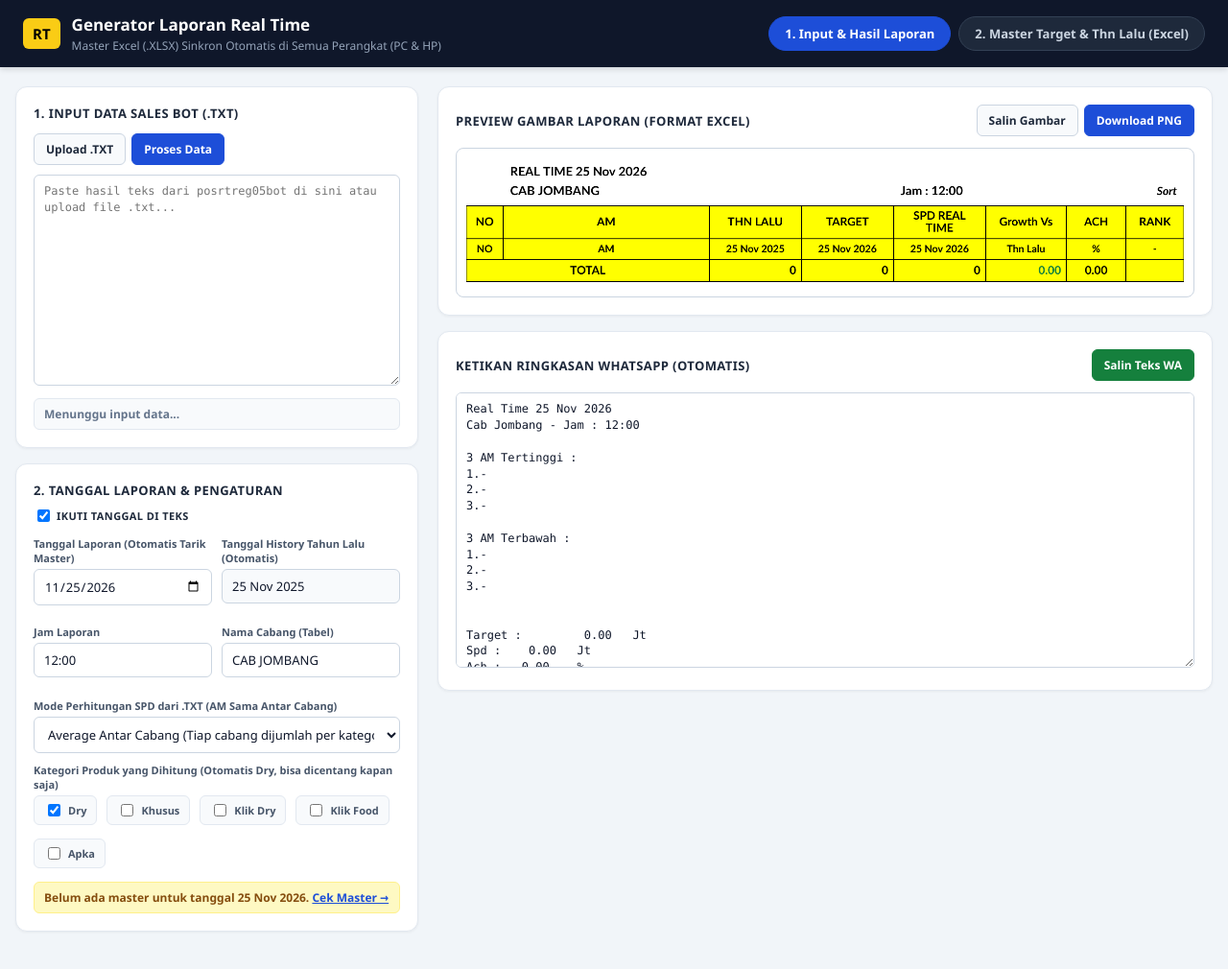
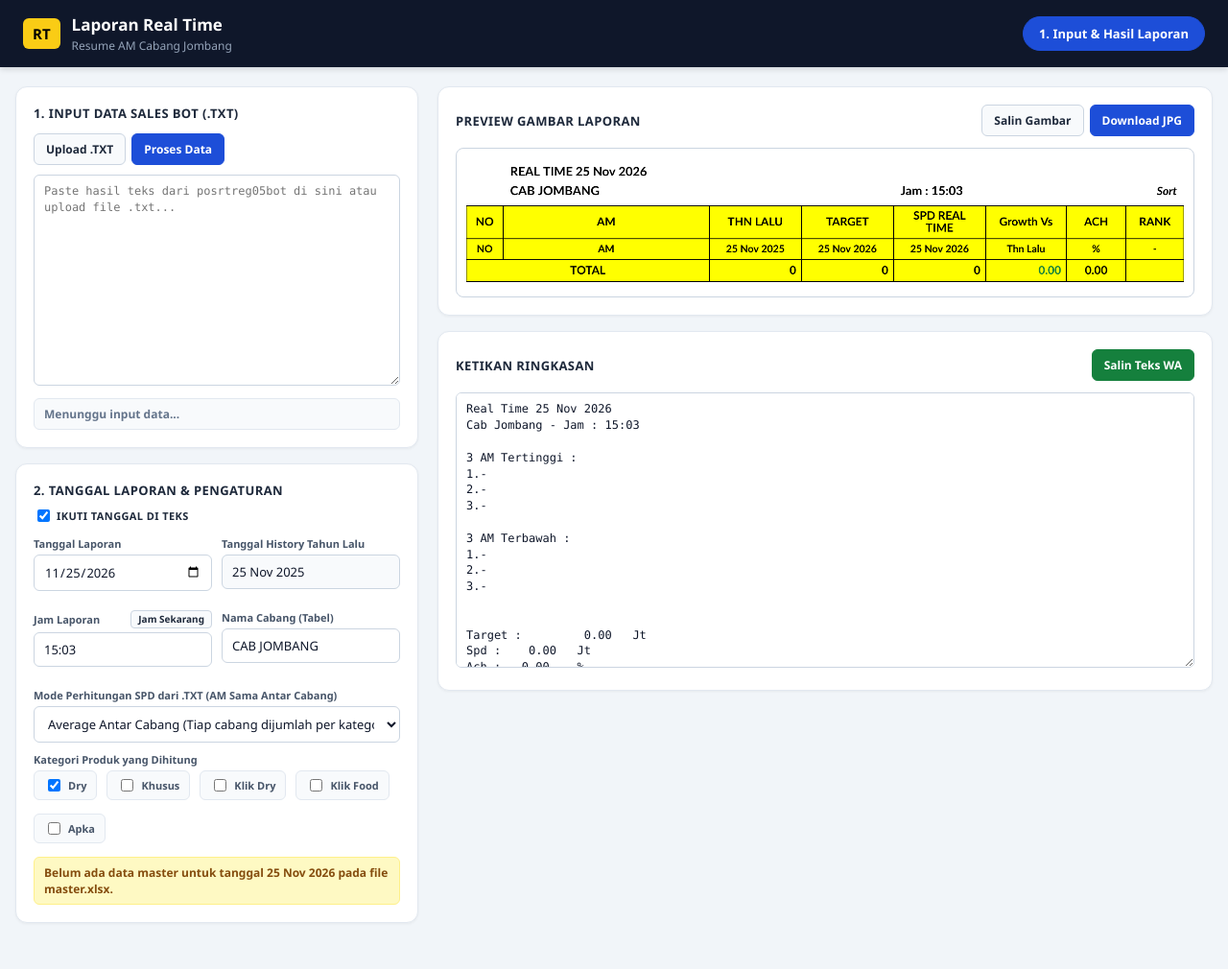
Before and after one commit to simulasijbg2/REAL-TIME-JBG, a plain HTML site: page index.html in a window 1280 px wide. Shown: the whole page at 96% size. Drawn offline with Linux system fonts and the light colour scheme; no server answers.

Commit message:
Update index.html

```diff
--- a/index.html
+++ b/index.html
@@ -3,7 +3,7 @@
 <head>
   <meta charset="UTF-8" />
   <meta name="viewport" content="width=device-width, initial-scale=1.0" />
-  <title>Generator Laporan Real Time - Cabang Jombang</title>
+  <title>Laporan Real Time - Cabang Jombang</title>
   <!-- Library SheetJS untuk membaca & membuat file Excel (.xlsx / .xls) -->
   <script src="https://cdn.sheetjs.com/xlsx-0.20.3/package/dist/xlsx.full.min.js"></script>
   <style>
@@ -64,6 +64,9 @@
       color: #fff;
       border-color: var(--primary);
     }
+
+    /* Sembunyikan tombol / tab Master Target & Thn Lalu */
+    .hidden-master-tab { display: none !important; }
 
     /* Container & Layout */
     .container { max-width: 1400px; margin: 20px auto; padding: 0 16px 40px; }
@@ -125,6 +128,12 @@
     .btn-success:hover { background: #166534; }
     .btn-danger { background: #fee2e2; color: var(--danger); border-color: #fecaca; }
     .btn-danger:hover { background: #fecaca; }
+    .btn-mini {
+      padding: 2px 7px;
+      font-size: 10px;
+      border-radius: 4px;
+      line-height: 1.3;
+    }
 
     /* Sembunyikan tombol upload master target & history */
     .hidden-upload-master { display: none !important; }
@@ -176,6 +185,13 @@
       margin-bottom: 12px;
     }
     .form-group { margin-bottom: 10px; }
+    .label-row {
+      display: flex;
+      align-items: center;
+      justify-content: space-between;
+      gap: 6px;
+      margin-bottom: 4px;
+    }
     .form-group label {
       display: block;
       font-size: 11px;
@@ -183,6 +199,7 @@
       color: #475569;
       margin-bottom: 4px;
     }
+    .label-row label { margin-bottom: 0; }
 
     .checkbox-list {
       display: flex;
@@ -284,13 +301,13 @@
     <div class="brand">
       <div class="badge-rt">RT</div>
       <div>
-        <h1>Generator Laporan Real Time</h1>
-        <p>Master Excel (.XLSX) Sinkron Otomatis di Semua Perangkat (PC &amp; HP)</p>
+        <h1>Laporan Real Time</h1>
+        <p>Resume AM Cabang Jombang</p>
       </div>
     </div>
     <nav class="nav-tabs">
       <button class="tab-btn active" onclick="switchTab('tab-laporan', this)">1. Input &amp; Hasil Laporan</button>
-      <button class="tab-btn" onclick="switchTab('tab-master', this)">2. Master Target &amp; Thn Lalu (Excel)</button>
+      <button class="tab-btn hidden-master-tab" onclick="switchTab('tab-master', this)">2. Master Target</button>
     </nav>
   </header>
 
@@ -325,16 +342,19 @@
             </div>
             <div class="form-grid">
               <div class="form-group">
-                <label>Tanggal Laporan (Otomatis Tarik Master)</label>
+                <label>Tanggal Laporan</label>
                 <input type="date" id="reportDate" onchange="onReportDateChange()" oninput="onReportDateChange()" />
               </div>
               <div class="form-group">
-                <label>Tanggal History Tahun Lalu (Otomatis)</label>
+                <label>Tanggal History Tahun Lalu</label>
                 <input type="text" id="lastYearLabel" readonly style="background:#f8fafc;" />
               </div>
               <div class="form-group">
-                <label>Jam Laporan</label>
-                <input type="text" id="reportTime" value="12:00" oninput="processAll()" />
+                <div class="label-row">
+                  <label for="reportTime">Jam Laporan</label>
+                  <button type="button" class="btn-mini" onclick="setCurrentTime()">Jam Sekarang</button>
+                </div>
+                <input type="text" id="reportTime" value="" placeholder="HH:MM" oninput="processAll()" />
               </div>
               <div class="form-group">
                 <label>Nama Cabang (Tabel)</label>
@@ -351,7 +371,7 @@
             </div>
 
             <div class="form-group">
-              <label>Kategori Produk yang Dihitung (Otomatis Dry, bisa dicentang kapan saja)</label>
+              <label>Kategori Produk yang Dihitung</label>
               <div class="checkbox-list">
                 <label><input type="checkbox" class="cat-check" value="Dry" checked onchange="processAll()"> Dry</label>
                 <label><input type="checkbox" class="cat-check" value="Khusus" onchange="processAll()"> Khusus</label>
@@ -362,7 +382,7 @@
             </div>
 
             <div id="masterSyncNotice" class="status-bar">
-              Memeriksa master terpusat...
+              Memeriksa master...
             </div>
           </div>
         </div>
@@ -371,10 +391,10 @@
         <div>
           <div class="card">
             <div class="card-title">
-              <span>Preview Gambar Laporan (Format Excel)</span>
+              <span>Preview Gambar Laporan </span>
               <div class="btn-group" style="margin:0;">
                 <button type="button" onclick="copyCanvasImage()">Salin Gambar</button>
-                <button type="button" class="btn-primary" onclick="downloadCanvasPNG()">Download PNG</button>
+                <button type="button" class="btn-primary" onclick="downloadCanvasPNG()">Download JPG</button>
               </div>
             </div>
             <div id="copyFeedback" class="status-bar" style="margin-top:0;margin-bottom:10px;display:none;"></div>
@@ -385,7 +405,7 @@
 
           <div class="card">
             <div class="card-title">
-              <span>Ketikan Ringkasan WhatsApp (Otomatis)</span>
+              <span>Ketikan Ringkasan</span>
               <button type="button" class="btn-success" onclick="copyWAText()">Salin Teks WA</button>
             </div>
             <textarea id="waOutput" class="mono" rows="16" readonly></textarea>
@@ -398,7 +418,7 @@
     <section id="tab-master" class="tab-panel">
       <div class="card">
         <div class="card-title">
-          <span>Master Target &amp; Histori Tahun Lalu (.XLSX / .XLS / .CSV)</span>
+          <span>Master Target &amp; Histori Tahun Lalu</span>
           <div class="btn-group" style="margin:0;">
             <button type="button" onclick="downloadTemplateExcel()">Download Template Excel (.XLSX)</button>
             <label class="file-label btn-success hidden-upload-master" style="color:#fff;">
@@ -486,7 +506,7 @@
   </main>
 
   <script>
-    const STORAGE_KEY = 'jbg_realtime_master_v12';
+    const STORAGE_KEY = 'jbg_realtime_master_v14';
     let masterStore = {};
 
     function getTodayIso() {
@@ -495,6 +515,18 @@
       const m = String(now.getMonth() + 1).padStart(2, '0');
       const d = String(now.getDate()).padStart(2, '0');
       return `${y}-${m}-${d}`;
+    }
+
+    function getCurrentTimeHHMM() {
+      const now = new Date();
+      const hh = String(now.getHours()).padStart(2, '0');
+      const mm = String(now.getMinutes()).padStart(2, '0');
+      return `${hh}:${mm}`;
+    }
+
+    function setCurrentTime() {
+      document.getElementById('reportTime').value = getCurrentTimeHHMM();
+      processAll();
     }
 
     function initStorage() {
@@ -994,7 +1026,8 @@
       const lastYearLabel = formatLastYearFullDate(reportDate);
       document.getElementById('lastYearLabel').value = lastYearLabel;
 
-      const reportTime = document.getElementById('reportTime').value || '12:00';
+      const timeInputVal = document.getElementById('reportTime').value.trim();
+      const reportTime = timeInputVal || getCurrentTimeHHMM();
       const branchName = document.getElementById('branchName').value || 'CAB JOMBANG';
       const spdCalcMode = document.getElementById('spdCalcMode').value;
 
@@ -1026,7 +1059,7 @@
         notice.textContent = `Master aktif terhubung untuk tanggal ${formatHeaderDate(reportDate)} (History: ${lastYearLabel}, ${masterEntry.rows.length} AM${hasCustomTotal ? ', TOTAL dari Master' : ''}).`;
       } else {
         notice.className = 'status-bar warn';
-        notice.innerHTML = `Belum ada master untuk tanggal ${formatHeaderDate(reportDate)}. <a href="#" onclick="jumpToMasterDate('${reportDate}');return false;" style="color:#1d4ed8;font-weight:700;">Cek Master &rarr;</a>`;
+        notice.textContent = `Belum ada data master untuk tanggal ${formatHeaderDate(reportDate)} pada file master.xlsx.`;
       }
 
       const combined = masterEntry.rows
@@ -1335,12 +1368,6 @@
       }
     }
 
-    function jumpToMasterDate(isoDate) {
-      const masterTabBtn = document.querySelectorAll('.tab-btn')[1];
-      switchTab('tab-master', masterTabBtn);
-      syncMasterToDate(normalizeIsoDate(isoDate), false);
-    }
-
     function renderSavedDateChips(activeDate) {
       const container = document.getElementById('savedDatesList');
       const select = document.getElementById('copyFromDateSelect');
@@ -1490,6 +1517,7 @@
     const initialDate = getTodayIso();
     document.getElementById('reportDate').value = initialDate;
     document.getElementById('lastYearLabel').value = formatLastYearFullDate(initialDate);
+    document.getElementById('reportTime').value = getCurrentTimeHHMM();
     document.getElementById('rawInput').value = '';
     syncMasterToDate(initialDate, false);
     processAll();
```
